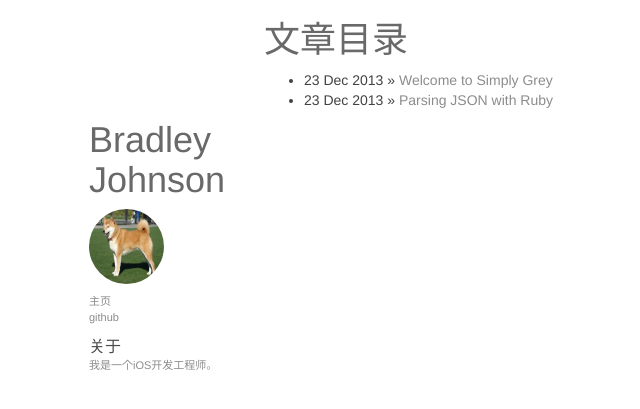
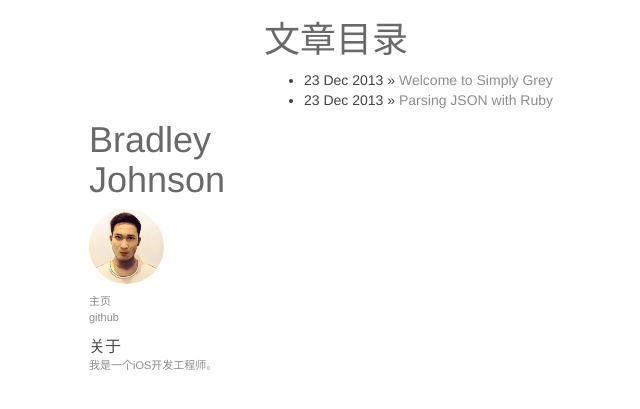
Before and after one commit to zsfbradleyjohnson/zsfbradleyjohnson.github.io, a Jekyll site: the page built from index.html, in a window 1280 px wide. Shown: the top 409 px of the page, without its empty margins (216-856 px from the left). Built offline with Jekyll 4.4.1, drawn with Linux system fonts in a browser that asks for light colours; nearby versions of some CDN libraries; Markdown is read by kramdown in place of the engine named in the settings.

Commit message:
change theme

```diff
--- a/_layouts/default.html
+++ b/_layouts/default.html
@@ -22,8 +22,8 @@
 		<div class="container">
 
 			<div class="col-sm-3">
-				<h1>{{ site.name }}</h1>
-				<img id="about" src="{{ site.baseurl }}/img/logo.jpg" height="75px" width="75px" /><br />
+				<h1 style="font-size=14;">{{ site.name }}</h1>
+				<img id="about" src="{{ site.baseurl }}/img/bradleyjohnson.jpg" height="75px" width="75px" /><br />
 
 				<!-- <strong>navigation</strong><br /> -->
 				<a href="{{ site.baseurl }}/">主页</a> <br />
```
Also changed, not shown: img/bradleyJohnson.jpg (added).
